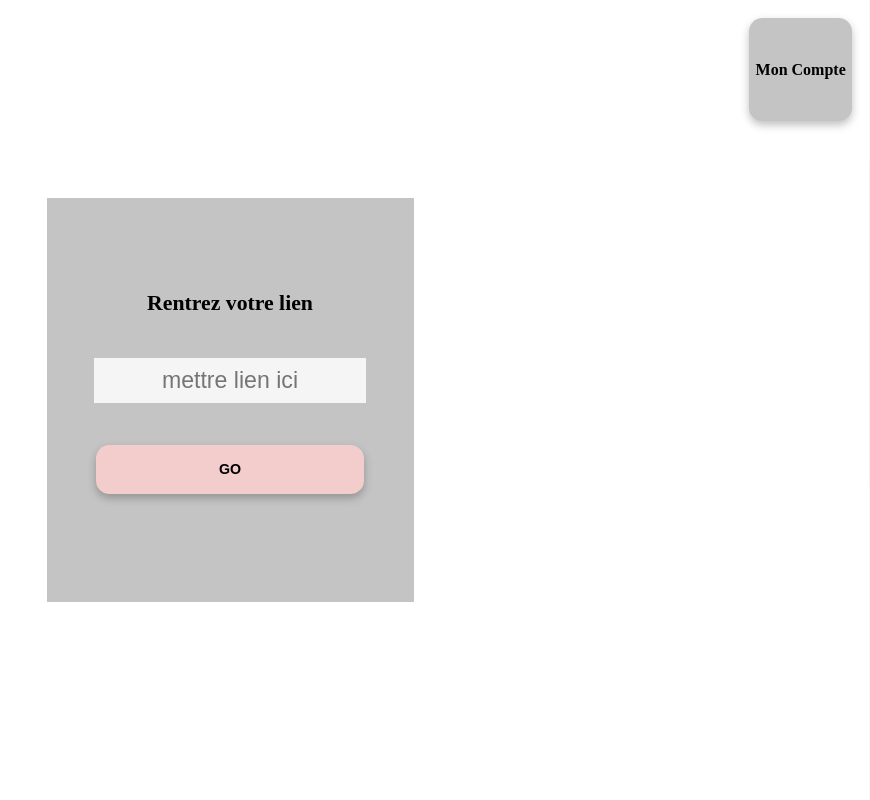
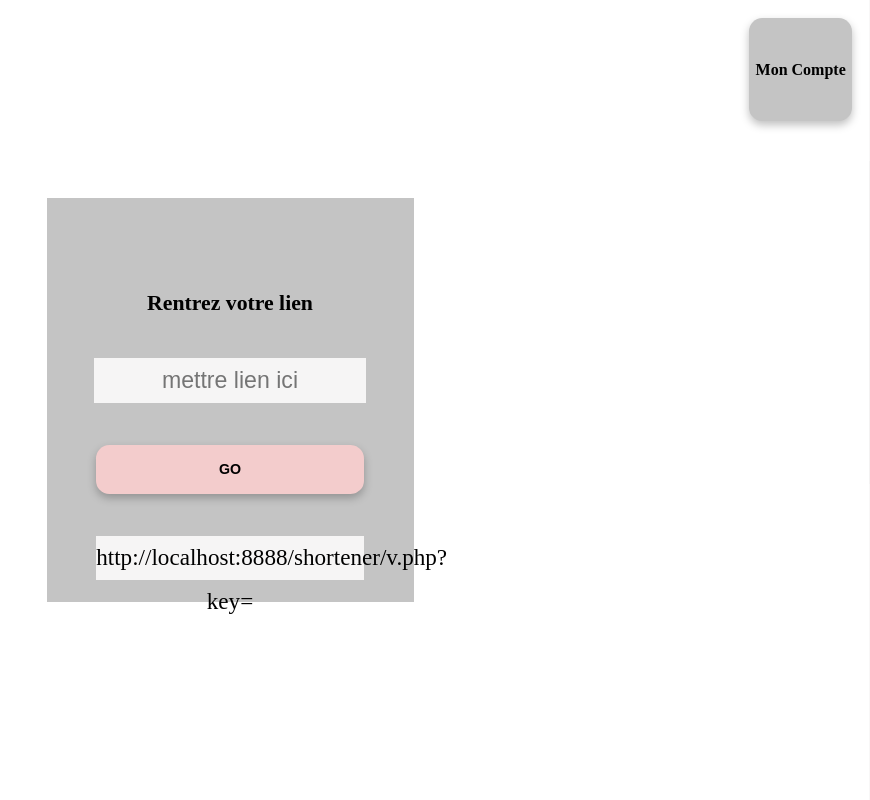
Before and after one commit to AntoninJuillard/shortener, a PHP site: page /shortener/createlink.php in a window 1280 px wide. Shown: the whole page, without its empty margins (410-1280 px from the left). Run offline with PHP 8.4, Linux system fonts and the light colour scheme; data that the repository does not hold is empty.

Commit message:
Update
url shortener is working !
It appears on the createlink page

```diff
--- a/addlink.php
+++ b/addlink.php
@@ -4,7 +4,8 @@
 $alphabetsmall = 'abcdefghijklmnopqrstuvwxyz';
 $alphabetbig = 'ABCDEFGHIJKLMNOPQRSTUVWXYZ';
 
-
+if(isset($_POST['submit']))
+{
 
     $urlbase = $_POST['lien'];
     // http://localhost:8888/shortener/v.php?key=
@@ -65,4 +66,6 @@ VALUES ('$urlbase', '$urlshort')";
 
     $conn->query($sql);
 
+};
+
 ?>
--- a/connexion.css
+++ b/connexion.css
@@ -230,3 +230,13 @@ body{
     display: flex;
     justify-content: space-around;
 }
+
+.short-url-container{
+    width: 20.904vw;
+    height: 3.390vw;
+    font-size: 1.806vw;
+    background: #F6F5F5;
+    margin-top: 42px;
+    text-align: center;
+    line-height: 3.390vw;
+}
--- a/createlink.php
+++ b/createlink.php
@@ -17,8 +17,12 @@ include 'addlink.php'
         <form method="POST" action="createlink.php" class="home_form">
             <label for="lien" class="form_label">Rentrez votre lien</label>
             <input type="text" name="lien" id="lien" placeholder="mettre lien ici">
-            <input type="submit" value="GO" class="home_form_submit-button home_form_submit-register-button"/>
+            <input type="submit" name="submit" value="GO" class="home_form_submit-button home_form_submit-register-button"/>
+            <div class="short-url-container">
+                <?php echo "http://localhost:8888/shortener/v.php?key=".$urlshort ?>
+            </div>
         </form>
+
     </div>
     <div class="account_zone">
         <div class="account_container">
```
Lines whose indentation alone changed are shown as unchanged.
